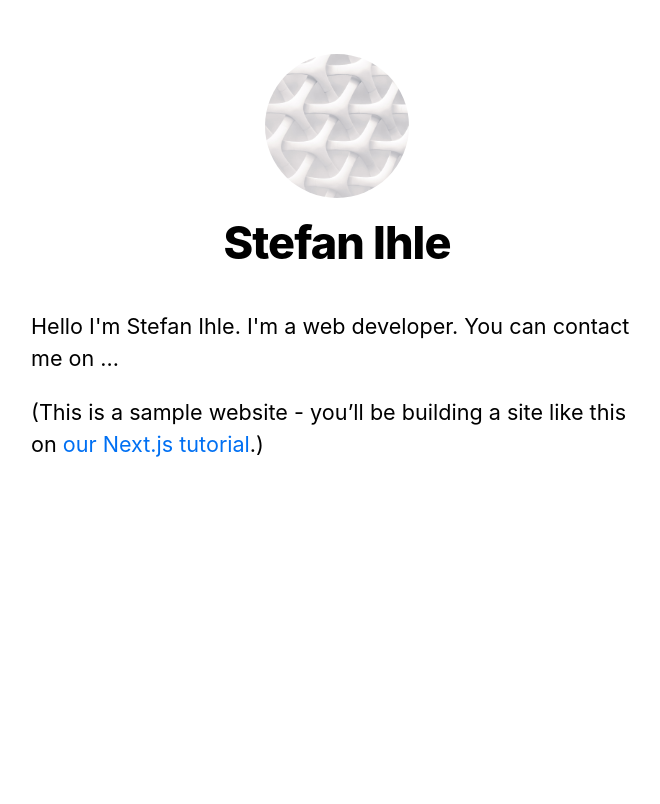
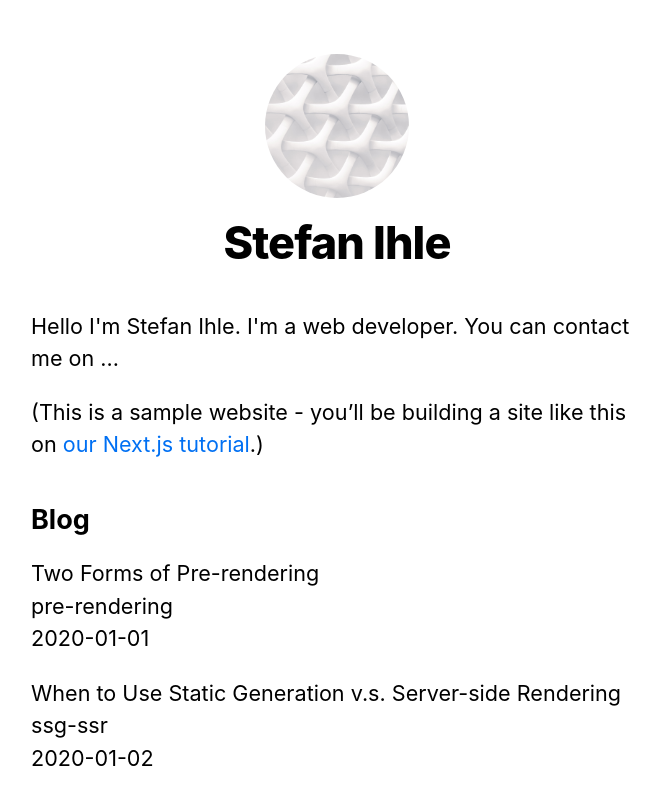
Before and after one commit to Consciously/con-nextjs-blog, a Next.js app: page / in a window 1280 px wide. Shown: the top 804 px of the page, without its empty margins (303-963 px from the left). Built offline with nearby package versions, Linux system fonts and the light colour scheme.

Commit message:
render blog post using ssg an markdown files

```diff
--- /dev/null
+++ b/lib/posts.js
@@ -0,0 +1,38 @@
+import fs from 'fs';
+import path from 'path';
+import matter from 'gray-matter';
+
+const postsDirectory = path.join(process.cwd(), 'posts');
+
+export const getSortedPostsData = () => {
+	// Get file names under / posts
+	const fileNames = fs.readdirSync(postsDirectory);
+	const allPostsData = fileNames.map(fileName => {
+		// Remove '.md' from file name to get id
+		const id = fileName.replace(/\.md$/, '');
+
+		// Read markdown file as string
+		const fullPath = path.join(postsDirectory, fileName);
+		const fileContents = fs.readFileSync(fullPath, 'utf-8');
+
+		// Use gray-matter to parse the post metadata section
+		const matterResult = matter(fileContents);
+
+		// Combine the data with the id
+		return {
+			id,
+			...matterResult.data,
+		};
+	});
+
+	// Sort posts by date
+	return allPostsData.sort(({ data: a }, { date: b }) => {
+		if (a < b) {
+			return 1;
+		} else if (a > b) {
+			return -1;
+		} else {
+			return 0;
+		}
+	});
+};
--- a/pages/index.js
+++ b/pages/index.js
@@ -1,8 +1,19 @@
 import Head from 'next/head';
 import utilStyles from '../styles/utils.module.css';
 import Layout, { siteTitle } from '../components/layout';
+import { getSortedPostsData } from '../lib/posts';
 
-export default function Home() {
+export const getStaticProps = () => {
+	const allPostsData = getSortedPostsData();
+
+	return {
+		props: {
+			allPostsData,
+		},
+	};
+};
+
+export default function Home({ allPostsData }) {
 	return (
 		<Layout home>
 			<Head>
@@ -17,6 +28,20 @@ export default function Home() {
 					<a href='https://nextjs.org/learn'>our Next.js tutorial</a>.)
 				</p>
 			</section>
+			<section className={`${utilStyles.headingMd} ${utilStyles.padding1px}`}>
+				<h2 className={utilStyles.headingLg}>Blog</h2>
+				<ul className={utilStyles.list}>
+					{allPostsData.map(({ id, date, title }) => (
+						<li className={utilStyles.listItem} key={id}>
+							{title}
+							<br />
+							{id}
+							<br />
+							{date}
+						</li>
+					))}
+				</ul>
+			</section>
 		</Layout>
 	);
 }
```
